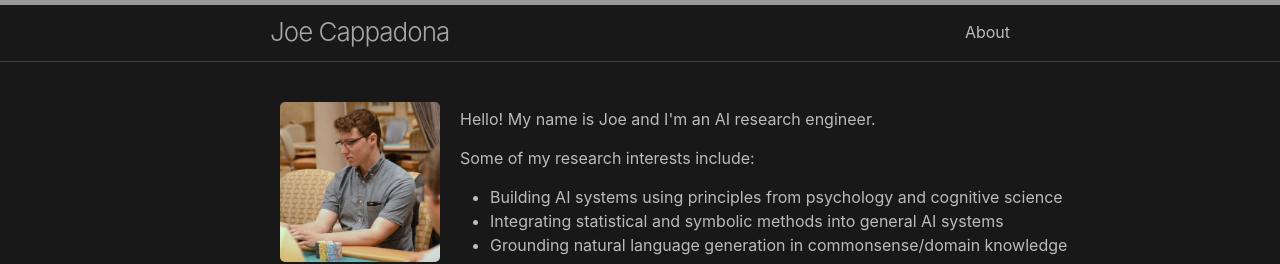
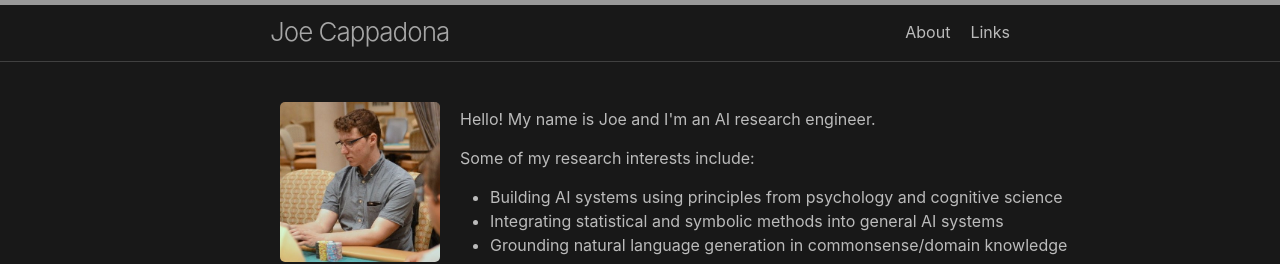
Before and after one commit to josephcappadona/josephcappadona.github.io, a Jekyll site: the page built from index.md, in a window 1280 px wide. Shown: the top 264 px of the page. Built offline with Jekyll 4.4.1, drawn with Linux system fonts in a browser that asks for light colours.

Commit message:
Update _config.yml

```diff
--- a/_config.yml
+++ b/_config.yml
@@ -16,6 +16,7 @@ minima:
 
 header_pages:
  - about.md
+ - links.md
 
 theme: minima
 plugins:
```
